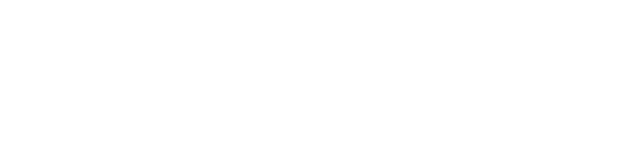
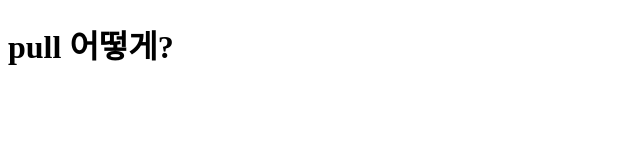
Before and after one commit to kyehwan-kim/git-test, a plain HTML site: page clone222.html in a window 1280 px wide. Shown: the whole page, without its empty margins (0-640 px from the left). Drawn offline with Linux system fonts and the light colour scheme.

Commit message:
Update clone222.html

```diff
--- a/clone222.html
+++ b/clone222.html
@@ -6,5 +6,6 @@
     <meta name="viewport" content="width=device-width, initial-scale=1.0" />
     <title>Document</title>
   </head>
-  <body></body>
+  <body>
+    <h1>pull 어떻게?</h1></body>
 </html>
```
